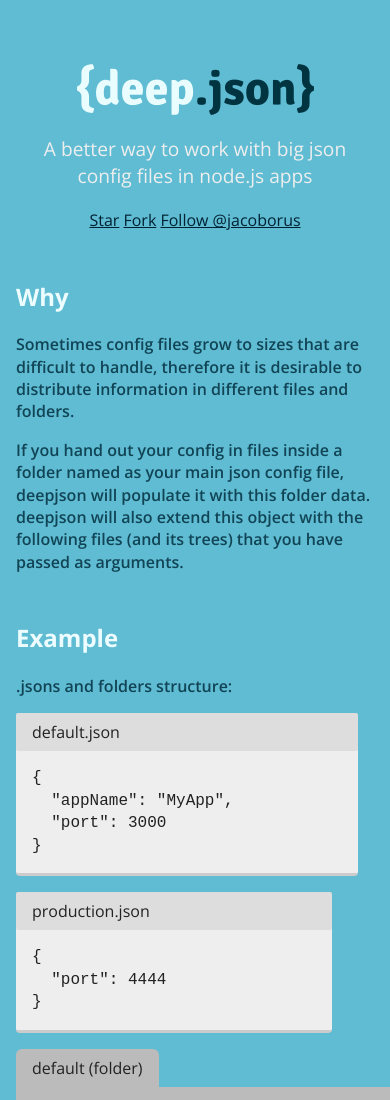
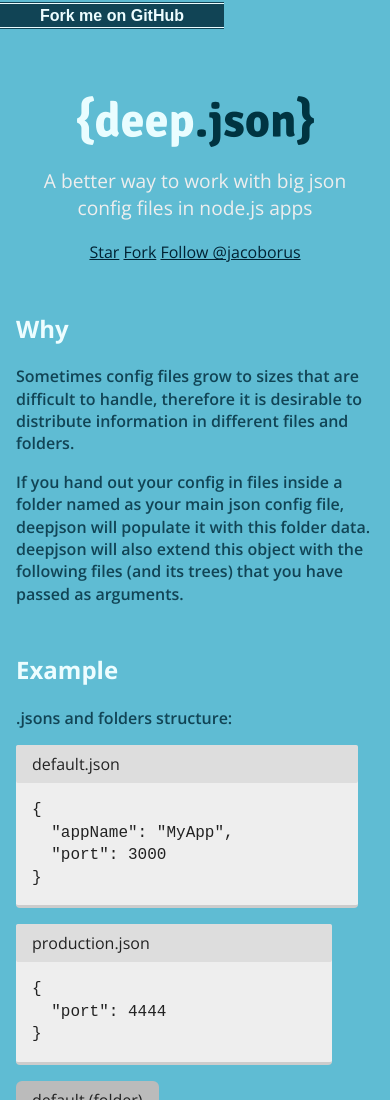
Before and after one commit to jacoborus/deep-json, a plain HTML site: page index.html in a window 390 px wide. Shown: the top 1100 px of the page. Drawn offline with nearby package versions, Linux system fonts and the light colour scheme.

Commit message:
add github ribbon

```diff
--- a/index.html
+++ b/index.html
@@ -10,13 +10,16 @@
     <link rel="stylesheet" href="css/normalize.min.css">
     <link rel="stylesheet" href="css/main.css">
     <link href='http://fonts.googleapis.com/css?family=Open+Sans:400,800,600,700' rel='stylesheet' type='text/css'>
-
+    <style>#forkongithub a{background:#145;color:#edfdff;text-decoration:none;font-family:arial,sans-serif;text-align:center;font-weight:bold;padding:5px 40px;font-size:1rem;line-height:2rem;position:relative;transition:0.5s;}#forkongithub a:hover{background:#edfdff;color:#145;}#forkongithub a::before,#forkongithub a::after{content:"";width:100%;display:block;position:absolute;top:1px;left:0;height:1px;background:#edfdff;}#forkongithub a::after{bottom:1px;top:auto;}@media screen and (min-width:800px){#forkongithub{position:absolute;display:block;top:0;left:0;width:200px;overflow:hidden;height:200px;z-index:9999;}#forkongithub a{width:200px;position:absolute;top:60px;left:-60px;transform:rotate(-45deg);-webkit-transform:rotate(-45deg);-ms-transform:rotate(-45deg);-moz-transform:rotate(-45deg);-o-transform:rotate(-45deg);box-shadow:4px 4px 10px rgba(0,0,0,0.8);}}</style>
     <!--[if lt IE 9]>
         <script src="//html5shiv.googlecode.com/svn/trunk/html5.js"></script>
         <script>window.html5 || document.write('<script src="js/vendor/html5shiv.js"><\/script>')</script>
     <![endif]-->
 </head>
-<body><div class="container">
+<body>
+
+<aside id="forkongithub"><a href="https://github.com/jacoborus/deep-json">Fork me on GitHub</a></aside>
+<div class="container">
 <h1 id="title"><img src="deepjson-logo.png" alt="deep.json" title="deepjson logo"></h1>
 
 <p class="subtitle">A better way to work with big json config files in node.js apps</p>
```
Also changed, not shown: 1 other file.
